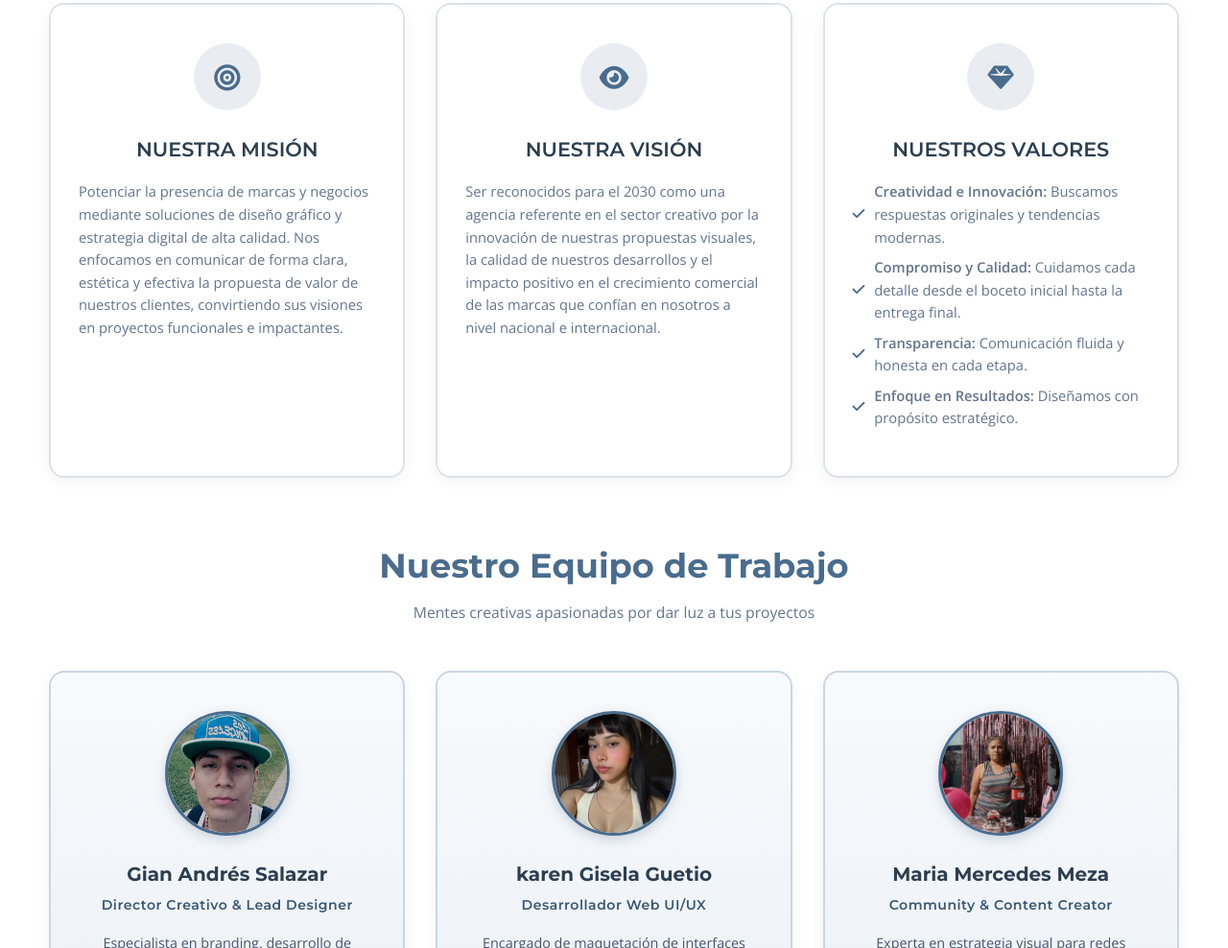
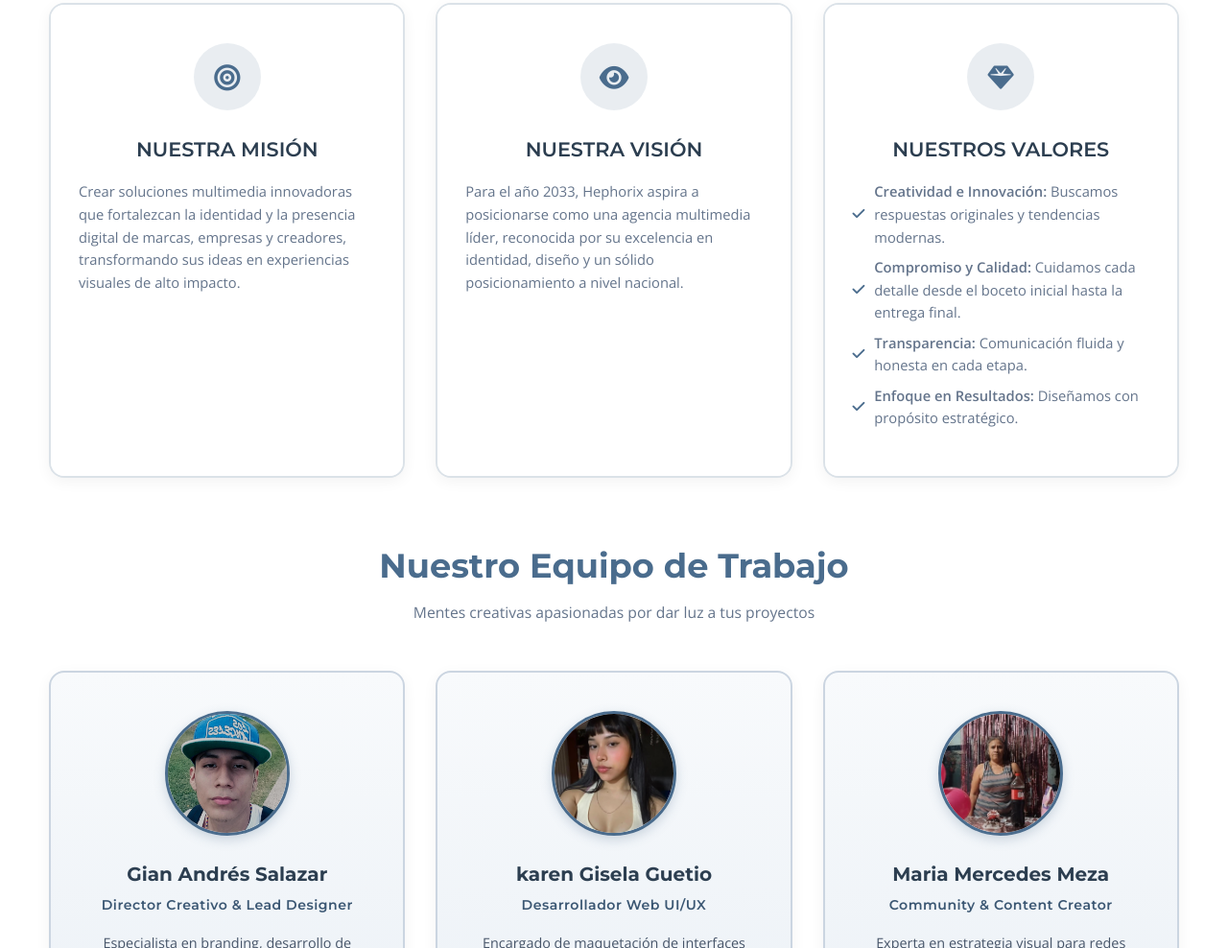
Before and after one commit to Hephorix/hello_hephorix, a plain HTML site: page quienes somos.html in a window 1280 px wide. Shown: the part 782-1770 px from the top of the page at 96% size. Drawn offline with nearby package versions, Linux system fonts and the light colour scheme.

Commit message:
Update quienes somos.html

```diff
--- a/quienes somos.html
+++ b/quienes somos.html
@@ -468,7 +468,7 @@
                         <i class="fa-solid fa-bullseye"></i>
                     </div>
                     <h4 data-key="mision_title">NUESTRA MISIÓN</h4>
-                    <p data-key="mision_desc">Potenciar la presencia de marcas y negocios mediante soluciones de diseño gráfico y estrategia digital de alta calidad. Nos enfocamos en comunicar de forma clara, estética y efectiva la propuesta de valor de nuestros clientes, convirtiendo sus visiones en proyectos funcionales e impactantes.</p>
+                    <p data-key="mision_desc">Crear soluciones multimedia innovadoras que fortalezcan la identidad y la presencia digital de marcas, empresas y creadores, transformando sus ideas en experiencias visuales de alto impacto.</p>
                 </article>
 
                 <article class="card card-vision">
@@ -476,7 +476,7 @@
                         <i class="fa-solid fa-eye"></i>
                     </div>
                     <h4 data-key="vision_title">NUESTRA VISIÓN</h4>
-                    <p data-key="vision_desc">Ser reconocidos para el 2030 como una agencia referente en el sector creativo por la innovación de nuestras propuestas visuales, la calidad de nuestros desarrollos y el impacto positivo en el crecimiento comercial de las marcas que confían en nosotros a nivel nacional e internacional.</p>
+                    <p data-key="vision_desc">Para el año 2033, Hephorix aspira a posicionarse como una agencia multimedia líder, reconocida por su excelencia en identidad, diseño y un sólido posicionamiento a nivel nacional.</p>
                 </article>
 
                 <article class="card card-valores">
```
